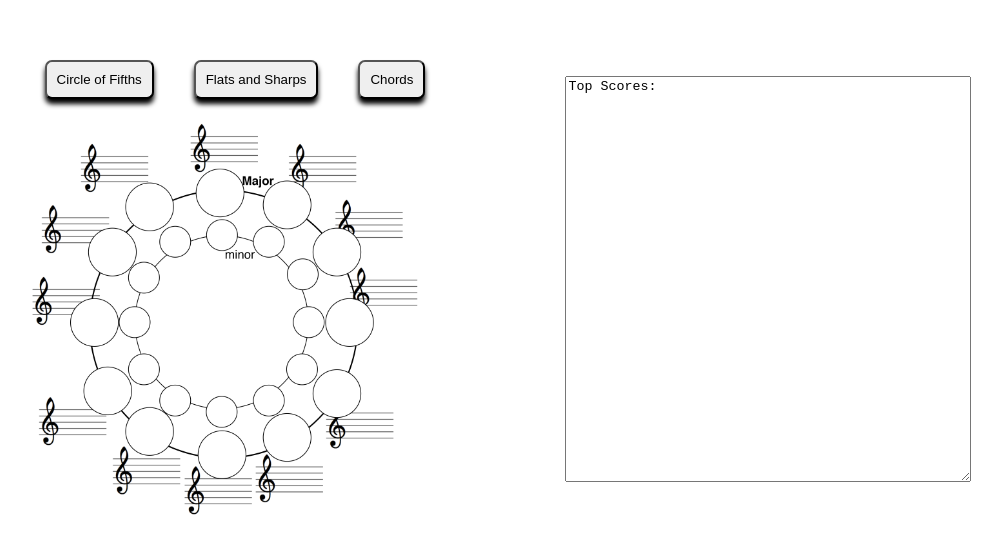
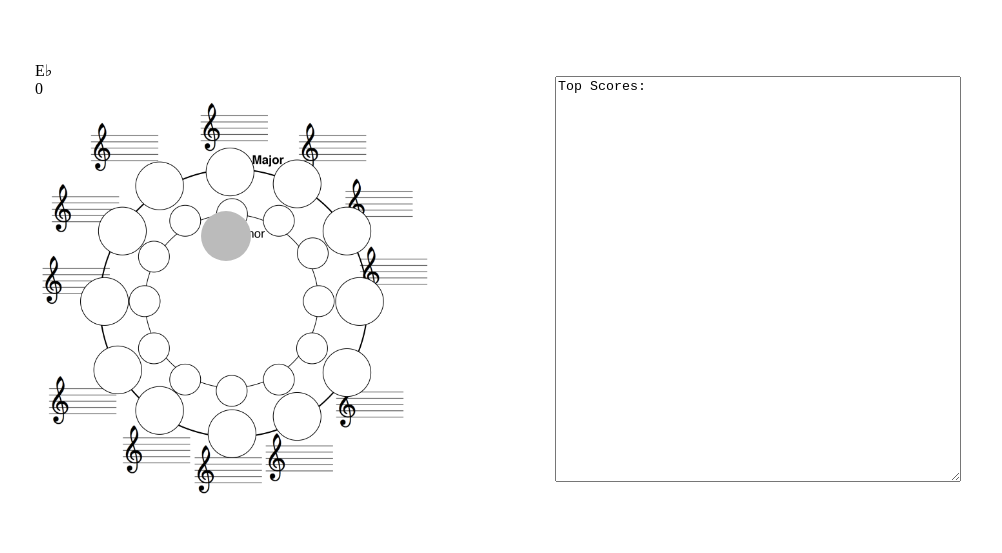
Before and after one commit to mikloska/soloProj, a React app: page / in a window 1280 px wide. Shown: the part 127-680 px from the top of the page, without its empty margins (142-1144 px from the left). Built offline with nearby package versions, Linux system fonts and the light colour scheme.

Commit message:
score and note update after each click

```diff
--- a/client/components/App.js
+++ b/client/components/App.js
@@ -1,5 +1,6 @@
 import React, { Component } from 'react';
 import Board from "./Board.jsx";
+
 
 class App extends Component {
   constructor() {
@@ -16,11 +17,13 @@ class App extends Component {
       <div id = 'main-container'>
         <div>
           <div id='game-container'>
-          <div id = "buttons">
-            <button id = 'fifths' >Circle of Fifths</button>
+          {/* <div id = "buttons"> */}
+          {/* <button id = 'start'>Start Game</button> */}
+            {/* <button id = 'fifths' >Circle of Fifths</button>
             <button id = 'flats-and-sharps'>Flats and Sharps</button>
-            <button>Chords</button>
-          </div>
+            <button>Chords</button> */}
+          {/* </div> */}
+
             <Board/>
           </div>
         </div>
--- a/client/components/Board.jsx
+++ b/client/components/Board.jsx
@@ -2,23 +2,49 @@ import React, { Component, useState, useEffect } from 'react';
 import {render} from 'react-dom';
 
 const Board =()=>{
-  const games = {default : "fifths", fifths : "fifths"}
-  const [game, gameUpdate] = useState( 'default' );
-  const image = `./images/${games[game]}.jpg`
+  const [noteObj, noteObjUpdate] = useState({
+    'FMAjor':{clicked:false, note:'F'},CMAjor:{clicked:false, note:'C'},GMAjor:{clicked:false,note:'G'},DMAjor:{clicked:false,note:'D'},AMAjor:{clicked:false,note:'A'},EMAjor:{clicked:false,note:'E'},HMAjor:{clicked:false,note:'H'},FMajorSharp:{clicked:false,note:'F#'},DMajorFlat:{clicked:false,note:'D♭'},EMajorFlat:{clicked:false,note:'E♭'},AMajorFlat:{clicked:false,note:'A♭'},B:{clicked:false,note:'B'},
+    fMinor:{clicked:false, note:'f'},cMinor:{clicked:false, note:'c'},gMinor:{clicked:false, note:'g'},dMinor:{clicked:false, note:'d'},aMinor:{clicked:false, note:'a'},eMinor:{clicked:false, note:'e'},hMinor:{clicked:false, note:'h'},fSharpMinor:{clicked:false, note:'f#'},dFlatMinor:{clicked:false, note:'d♭'},eFlatMinor:{clicked:false, note:'e♭'},aFlatMinor:{clicked:false, note:'a♭'},bMinor:{clicked:false, note:'b'}
+  });
 
-  function updateGame(payload){
-    console.log(payload)
-    //gameUpdate(payload)
+  const noteArray = [
+    'F','C','G','D','A','E','H','F#','D♭','E♭','A♭','B',
+    'f','c','g','d','a','e','h','f#','d♭','e♭','a♭','b'
+  ]
+  const noteKeys = Object.keys(noteObj)
+
+  const [score, scoreUpdate] = useState(0) //() => '0');
+  const [note, noteUpdate] = useState(noteObj[noteKeys[Math.floor(Math.random()*noteKeys.length)]].note)  //noteArray[Math.floor(Math.random()*noteArray.length)]
+
+
+
+
+  //onClick={() => scoreUpdate(score + 1) }
+
+  const handleOnClick = () => {
+
+
+
+    noteUpdate(noteObj[noteKeys[Math.floor(Math.random()*noteKeys.length)]].note); //noteArray[Math.floor(Math.random()*noteArray.length)]
+
+    scoreUpdate(score+1);
+
+
   }
-
   return(
   <div>
+    <div id = "F"   onClick = {handleOnClick} ></div>
+    <div>{note}</div>
+    <div>{score}</div>
+    <img src = './images/fifths.jpg' usemap="#game-board" id = "fifths-pic" />
+      {/* <map name="game-board">
+        <area shape="rect" id = "F" coords="1112,353,1310,548" onClick = {handleOnClick} href="computer.htm" alt="Sun"/>
+      </map> */}
 
-    <img src = {image} id = "fifths-pic"></img>
   </div>
   );
 
 
-//  <img src = './images/fifths.jpg' id = "fifths-pic"></img>
+
 }
 export default Board;
--- a/client/css/main.css
+++ b/client/css/main.css
@@ -20,6 +20,20 @@ button {
 #fifths-pic {
   max-width : 400px;
 }
+#F {
+  position: absolute;
+  left: 343px;
+  bottom: 412px;
+  z-index: 1;
+  height: 50px;
+  width: 50px;
+  background-color: #bbb;
+  border-radius: 50%;
+  /* display: inline-block; */
+}
+F:hover {
+  background-color: yellow;
+}
 textarea {
   margin-left:120px;
   width: 400px;
--- a/index.html
+++ b/index.html
@@ -4,9 +4,21 @@
   <style></style>
     <meta charset="utf-8" />
     <title>Chord learning</title>
-    <script src="https://unpkg.com/lodash@4.17.20"></script>
+    <script src="https://unpkg.com/lodash@4.17.20" >
+      // function func(){
+      //   alert('clicked')
+      // }
+    </script>
   </head>
   <body>
+
+    <!-- <div>
+      <img src = './images/fifths.jpg' usemap="#game-board" id = "fifths-pic" />
+        <map name="game-board">
+          <area shape="rect" id = "F" coords="1112,353,1310,548" onClick = "func()" href="computer.htm" alt="Sun"/>
+        </map>
+
+    </div> -->
 
     <div id='root'></div>
     <script src="./build/bundle.js"></script>
--- a/webpack.config.js
+++ b/webpack.config.js
@@ -9,7 +9,7 @@ module.exports = {
   devtool: 'inline-source-map',
   output: {
     path: path.resolve(__dirname, 'build'),
-    filename: '[name].bundle.js',
+    filename: 'bundle.js',
     publicPath: '/',
     clean: true,
   },
```
Also changed, not shown: package.json (+3 -4 lines), 1 other file.
